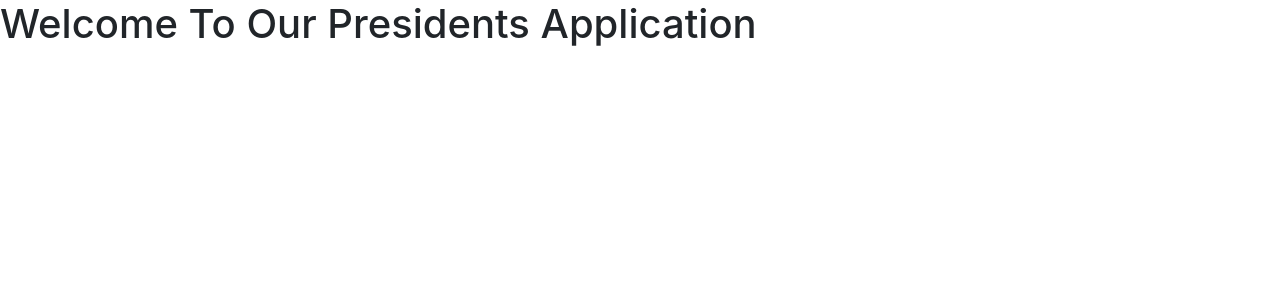
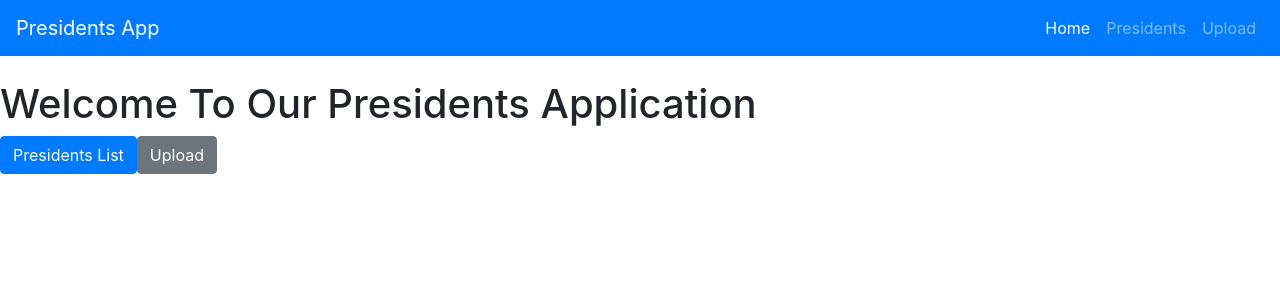
Before and after one commit to colorfest/angular9tutorial, an Angular app: page / in a window 1280 px wide. Shown: the top 300 px of the page. Built offline with nearby package versions, Linux system fonts and the light colour scheme.

Commit message:
Lesson 14: Router Link

```diff
--- a/src/app/app-routing.module.ts
+++ b/src/app/app-routing.module.ts
@@ -2,11 +2,13 @@ import { NgModule } from '@angular/core';
 import { Routes, RouterModule } from '@angular/router';
 import { HomeComponent } from './components/home/home.component';
 import { PresidentsComponent } from './components/presidents/presidents.component';
+import { UploadComponent } from './components/upload/upload.component';
 
 
 const routes: Routes = [
   {path: '', component: HomeComponent },
-  {path: 'presidents', component: PresidentsComponent}
+  {path: 'presidents', component: PresidentsComponent},
+  {path: 'upload', component: UploadComponent}
 ];
 
 @NgModule({
--- a/src/app/app.component.html
+++ b/src/app/app.component.html
@@ -1 +1,2 @@
+<app-navbar></app-navbar>
 <router-outlet></router-outlet>
--- a/src/app/app.module.ts
+++ b/src/app/app.module.ts
@@ -6,13 +6,17 @@ import { AppComponent } from './app.component';
 import { PresidentDemoComponent } from './components/president-demo/president-demo.component';
 import { PresidentsComponent } from './components/presidents/presidents.component';
 import { HomeComponent } from './components/home/home.component';
+import { UploadComponent } from './components/upload/upload.component';
+import { NavbarComponent } from './components/navbar/navbar.component';
 
 @NgModule({
   declarations: [
     AppComponent,
     PresidentDemoComponent,
     PresidentsComponent,
-    HomeComponent
+    HomeComponent,
+    UploadComponent,
+    NavbarComponent
   ],
   imports: [
     BrowserModule,
--- a/src/app/components/home/home.component.html
+++ b/src/app/components/home/home.component.html
@@ -1 +1,3 @@
 <h1>Welcome To Our Presidents Application</h1>
+<button class="btn btn-primary" routerLink="/presidents">Presidents List</button>
+<button class="btn btn-secondary" routerLink="/upload">Upload</button>
--- /dev/null
+++ b/src/app/components/navbar/navbar.component.html
@@ -0,0 +1,17 @@
+<nav class="navbar navbar-expand navbar-dark bg-primary mb-4">
+    <div class="countainer">
+        <a routerLink="/" class="navbar-brand">Presidents App</a>
+    </div>
+
+    <ul class="navbar-nav ml-auto">
+        <li class="nav-item" [routerLinkActive]="['active']" [routerLinkActiveOptions]="{exact: true}">
+            <a routerLink="/" class="nav-link">Home</a>
+        </li>
+        <li class="nav-item" [routerLinkActive]="['active']" [routerLinkActiveOptions]="{exact: true}">
+            <a routerLink="/presidents" class="nav-link">Presidents</a>
+        </li>
+        <li class="nav-item" [routerLinkActive]="['active']" [routerLinkActiveOptions]="{exact: true}">
+            <a routerLink="/upload" class="nav-link">Upload</a>
+        </li>
+    </ul>
+</nav>
--- /dev/null
+++ b/src/app/components/navbar/navbar.component.ts
@@ -0,0 +1,15 @@
+import { Component, OnInit } from '@angular/core';
+
+@Component({
+  selector: 'app-navbar',
+  templateUrl: './navbar.component.html',
+  styleUrls: ['./navbar.component.sass']
+})
+export class NavbarComponent implements OnInit {
+
+  constructor() { }
+
+  ngOnInit(): void {
+  }
+
+}
--- /dev/null
+++ b/src/app/components/upload/upload.component.html
@@ -0,0 +1 @@
+<p>upload works!</p>
--- /dev/null
+++ b/src/app/components/upload/upload.component.ts
@@ -0,0 +1,15 @@
+import { Component, OnInit } from '@angular/core';
+
+@Component({
+  selector: 'app-upload',
+  templateUrl: './upload.component.html',
+  styleUrls: ['./upload.component.sass']
+})
+export class UploadComponent implements OnInit {
+
+  constructor() { }
+
+  ngOnInit(): void {
+  }
+
+}
```
Also changed, not shown: src/app/components/navbar/navbar.component.sass (added), src/app/components/upload/upload.component.sass (added), 2 other files (tests, documents, lock files or other folders).
